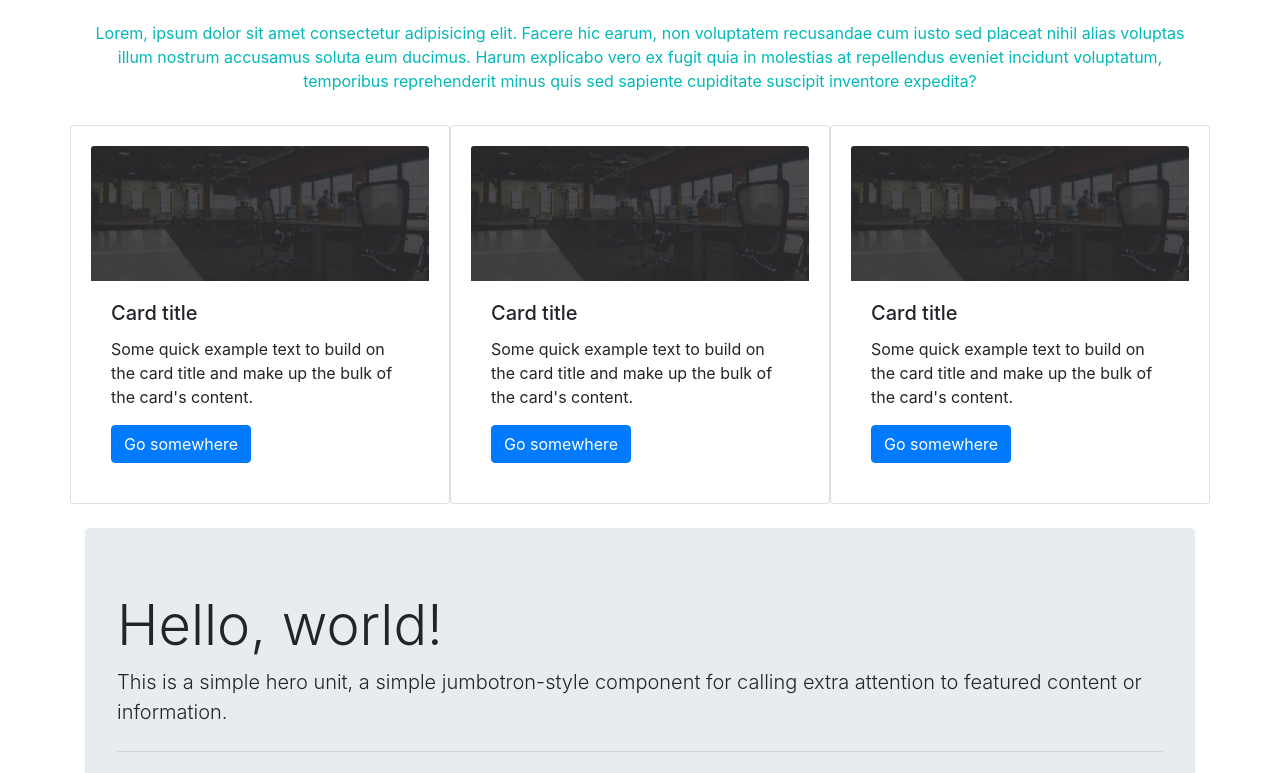
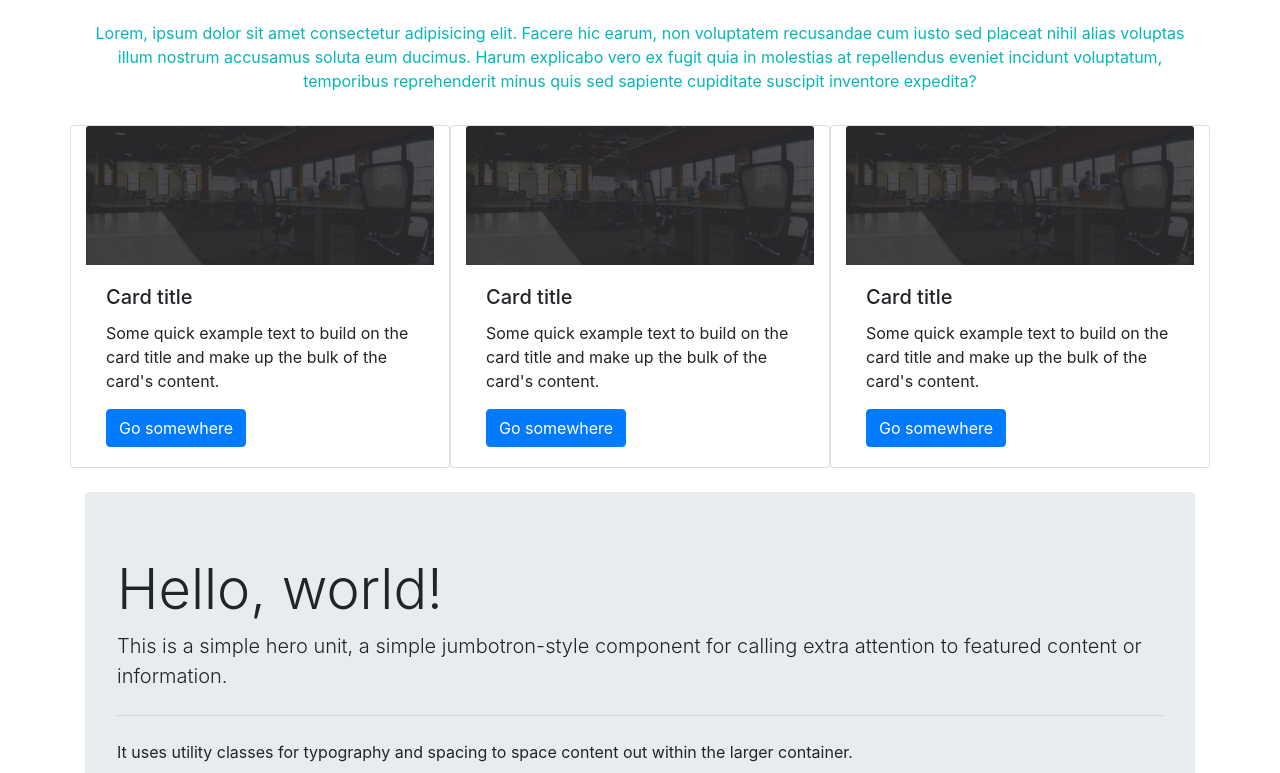
Before and after one commit to mauricioppgo/Practicas, a plain HTML site: page index.html in a window 1280 px wide. Shown: the part 691-1464 px from the top of the page. Drawn offline with nearby package versions, Linux system fonts and the light colour scheme.

Commit message:
modificacion

```diff
--- a/css.css
+++ b/css.css
@@ -10,8 +10,3 @@
 .navbar-collapse{
     scroll-padding-left: 30rem
 }
-
-.card{
-    padding: 20px;
-    width: 40px
-}
```
